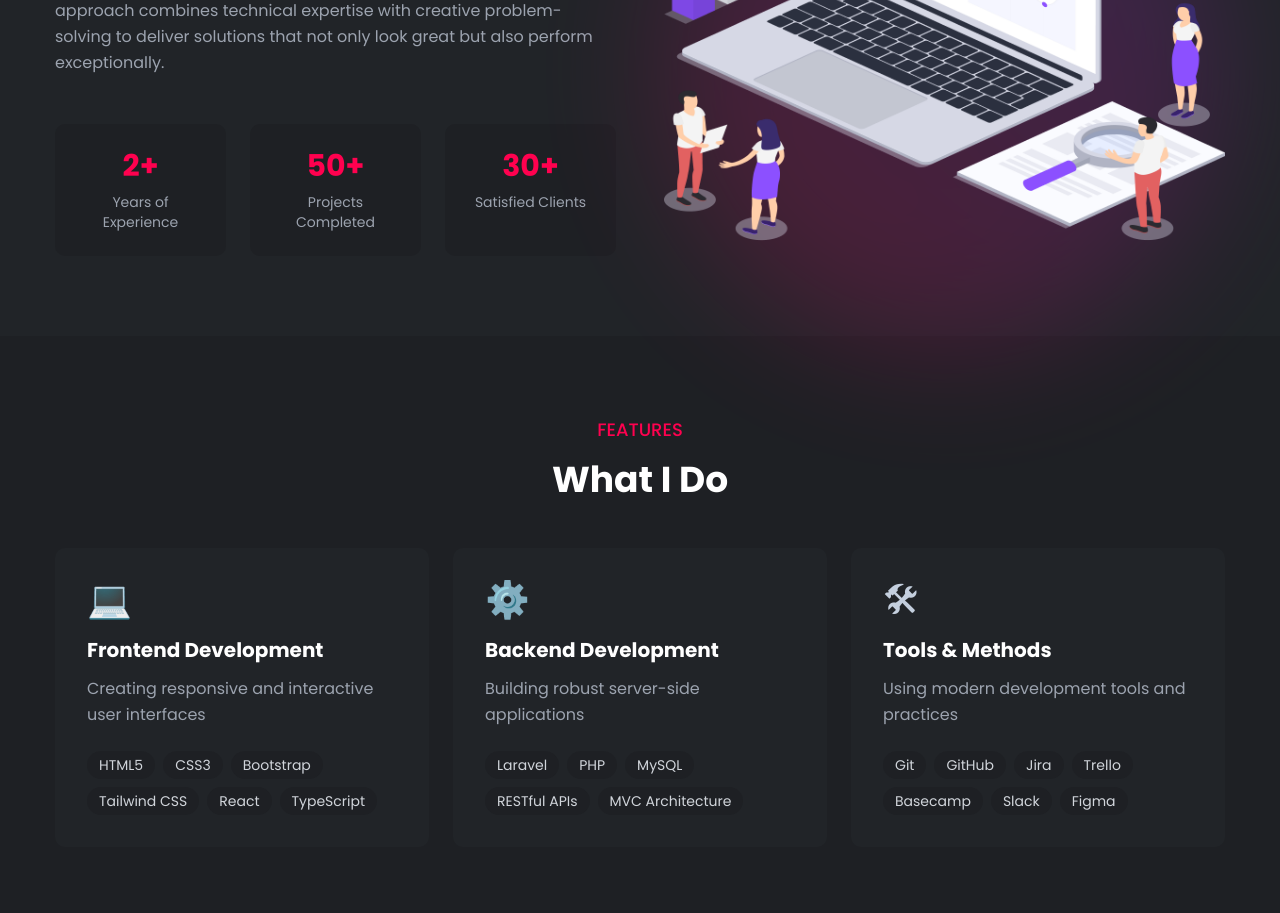
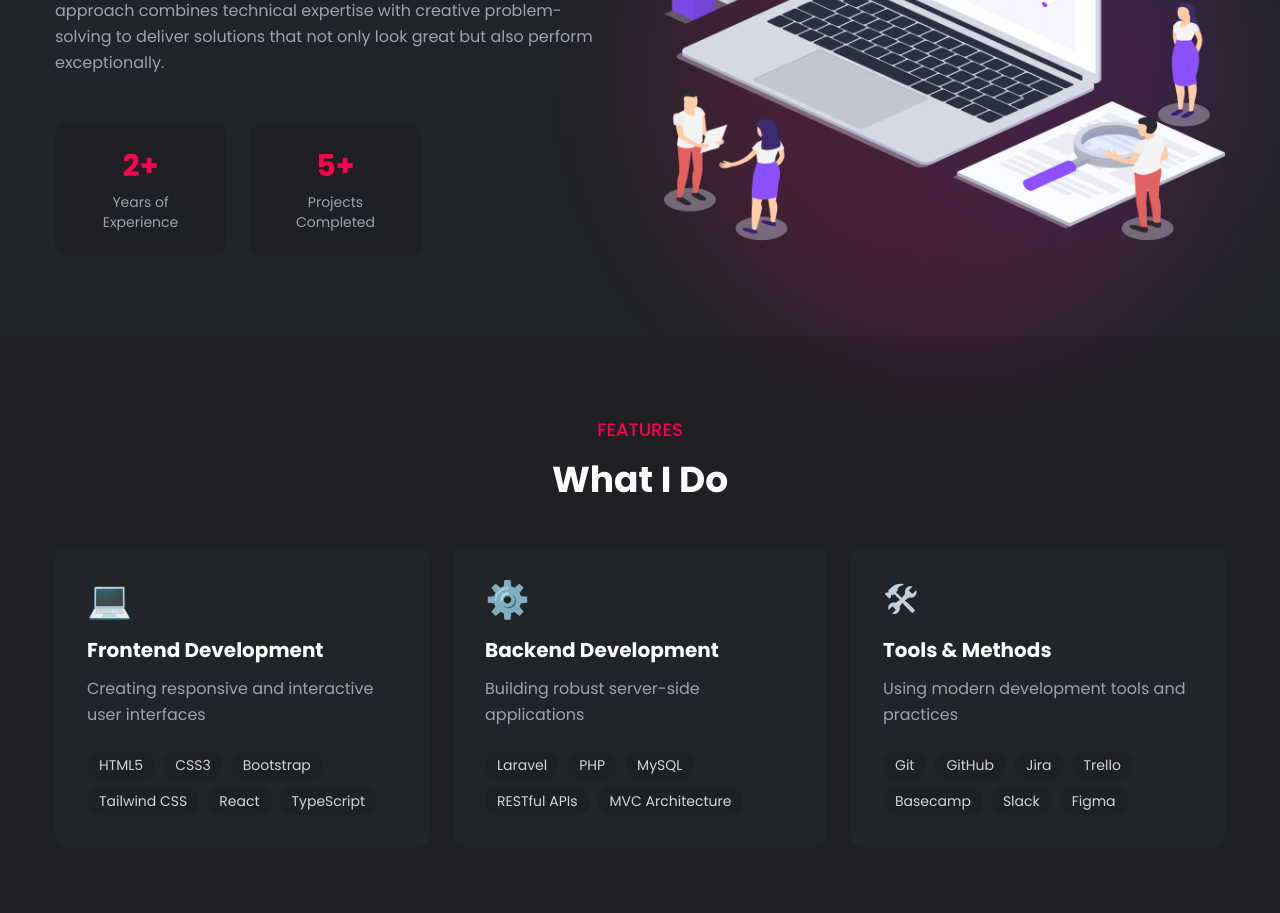
Before and after one commit to yushabh/yushabh, a React (Vite) app: page / in a window 1280 px wide. Shown: the part 1280-2193 px from the top of the page. Built offline with nearby package versions, Linux system fonts and the light colour scheme.

Commit message:
chore: removed clients count from about component

```diff
--- a/src/components/About.tsx
+++ b/src/components/About.tsx
@@ -5,8 +5,8 @@ import aboutImage from './../../public/about.png';
 const About: React.FC = () => {
   const stats = [
     { label: 'Years of Experience', value: '2+' },
-    { label: 'Projects Completed', value: '50+' },
-    { label: 'Satisfied Clients', value: '30+' },
+    { label: 'Projects Completed', value: '5+' },
+    // { label: 'Satisfied Clients', value: '30+' },
   ];
 
   return (
```
